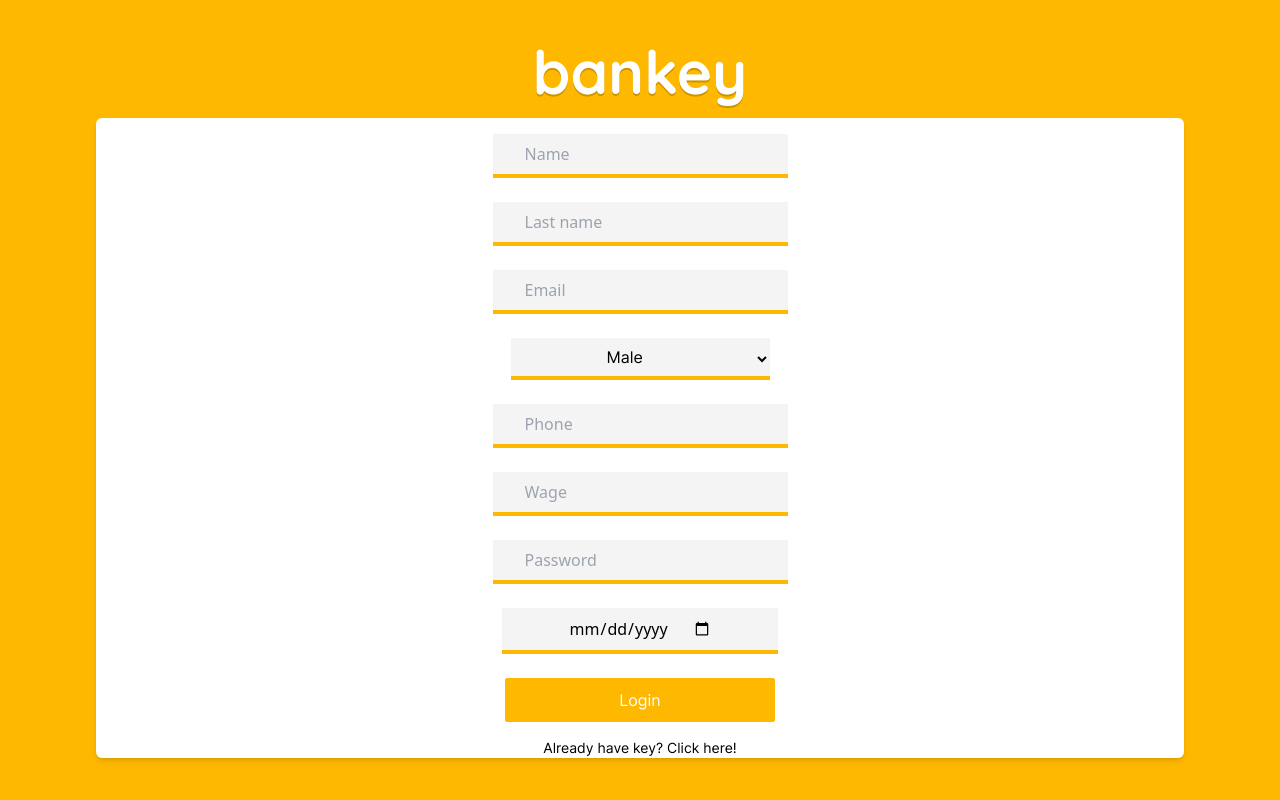
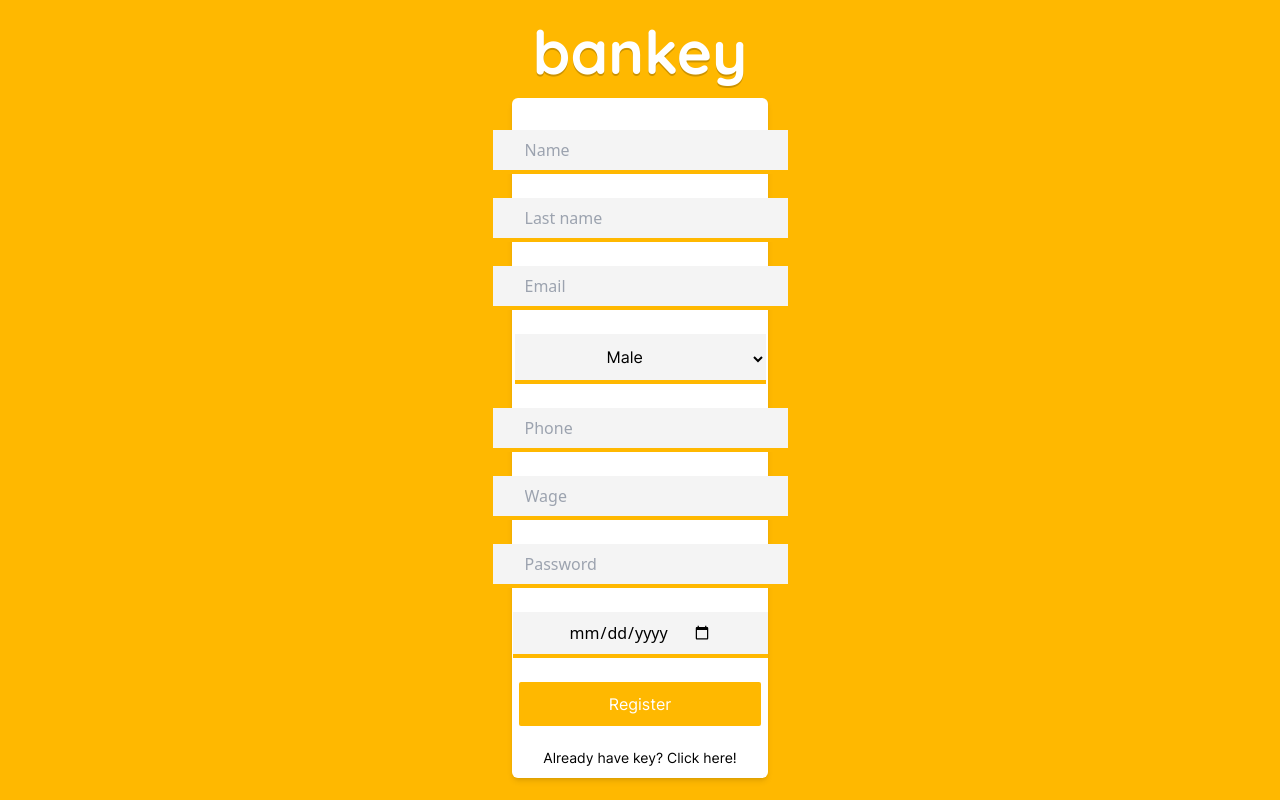
Before and after one commit to eduardo-victor/frontend-bank, a React (Vite) app: page /register in a window 1280 px wide. Built offline with nearby package versions, Linux system fonts and the light colour scheme.

Commit message:
👌 IMPROVE: Finished register page

```diff
--- a/src/pages/RegisterPage.tsx
+++ b/src/pages/RegisterPage.tsx
@@ -1,25 +1,26 @@
 import React from 'react'
+import { Link } from 'react-router-dom'
 
 const RegisterPage = () => {
   return (
     <div className='w-full h-screen bg-yellow flex items-center justify-center flex-col gap-4'>
         <h1 className='font-quicksand font-bold text-6xl text-white [text-shadow:_0_2px_0_rgb(0_0_0_/_20%)]'>bankey</h1>
-        <div className='w-[85vw] h-[80vh] bg-white rounded-md shadow-md flex flex-col items-center justify-center'>
+        <div className='w-[85vw] h-[80vh] lg:w-[20vw] lg:h-[85vh] bg-white rounded-md shadow-md flex flex-col items-center justify-center'>
             <form className='h-[80vh] w-[85vw] flex flex-col items-center justify-center gap-6 '>
                 <input type="text" placeholder='Name' className='py-2 px-8 bg-[#F4F4F4] border-b-4 border-yellow outline-none'/>
                 <input type="text" placeholder='Last name' className='py-2 px-8 bg-[#F4F4F4] border-b-4 border-yellow outline-none'/>
                 <input type="email" placeholder='Email' className='py-2 px-8 bg-[#F4F4F4] border-b-4 border-yellow outline-none'/>
-                <select name="" id="" className='py-2 px-[11.5vh] font-inter border-b-4 border-yellow bg-[#F4F4F4]'>
+                <select name="" id="" className='py-2 px-[11.5vh] lg:px-[11vh] lg:py-3 font-inter border-b-4 border-yellow bg-[#F4F4F4]'>
                     <option value="M" className='font-inter'>Male</option>
                     <option value="F" className='font-inter'>Female</option>
                 </select>
                 <input type="text" placeholder='Phone' className='py-2 px-8 bg-[#F4F4F4] border-b-4 border-yellow outline-none'/>
                 <input type="text" placeholder='Wage' className='py-2 px-8 bg-[#F4F4F4] border-b-4 border-yellow outline-none'/>
                 <input type="password" placeholder='Password' className='py-2 px-8 bg-[#F4F4F4] border-b-4 border-yellow outline-none'/>
-                <input type="date" placeholder='Born Date' className='py-2 px-[8.3vh] bg-[#F4F4F4] border-b-4 border-yellow outline-none'/>
-                <button className='py-2 px-28 font-inter border-2 border-yellow bg-yellow rounded-sm hover:bg-transparent hover:border-2 hover:border-yellow hover:text-yellow hover:transition text-white'>Login</button>
+                <input type="date" placeholder='Born Date' className='py-2 px-[8.3vh] lg:px-14 bg-[#F4F4F4] border-b-4 border-yellow outline-none'/>
+                <button className='py-2 px-[12vh] lg:px-[11vh] font-inter border-2 border-yellow bg-yellow rounded-sm hover:bg-transparent hover:border-2 hover:border-yellow hover:text-yellow hover:transition text-white'>Register</button>
             </form>
-            <a href="" className='font-inter text-sm hover:text-yellow'>Already have key? Click here!</a>
+            <Link to="/" className='font-inter text-sm hover:text-yellow'>Already have key? Click here!</Link>
         </div>
     </div>
   )
```
